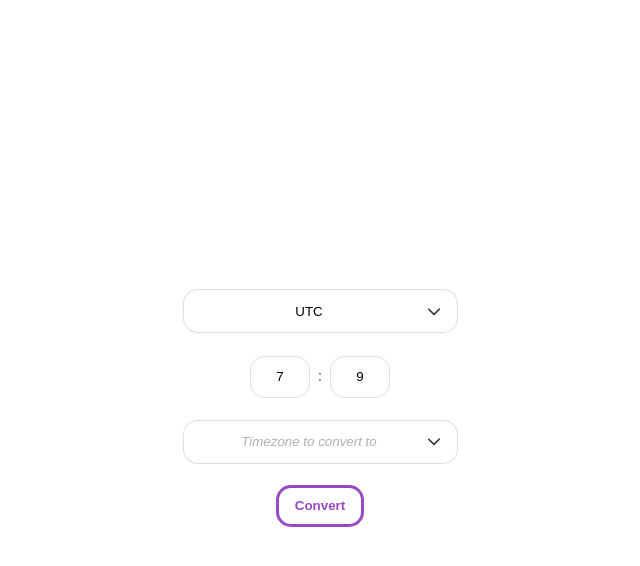
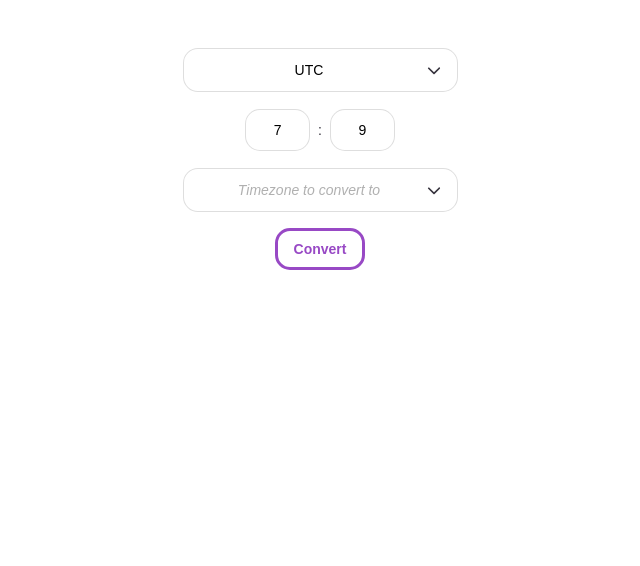
Before and after one commit to mbcha/timezone-converter, a Vue app: page / in a window 1280 px wide. Shown: the top 566 px of the page, without its empty margins (320-960 px from the left). Built offline with nearby package versions, Linux system fonts and the light colour scheme.

Commit message:
Fix style

```diff
--- a/index.html
+++ b/index.html
@@ -3,7 +3,7 @@
   <head>
     <meta charset="UTF-8">
     <link rel="icon" href="/favicon.ico">
-    <meta name="viewport" content="width=device-width, initial-scale=1.0">
+    <meta name="viewport" content="width=device-width, initial-scale=1, maximum-scale=1">
     <title>Vite App</title>
   </head>
   <body>
--- a/src/App.vue
+++ b/src/App.vue
@@ -34,16 +34,16 @@
         v-if="buttonIsClicked && !newTimeZone"
         :class="$style.warning"
       >
-        Select timezone to convert to
+        * Select timezone to convert to
       </p>
     </div>
     <Button @click="convertTime">
       Convert
     </Button>
-  </div>
-  <div :class="$style.convertedTimeContainer" v-if="convertedTime">
-    <p>Time in selected timezone:</p>
-    {{ convertedTime }}
+    <div :class="$style.convertedTimeContainer" v-if="convertedTime">
+      <p>Time in selected timezone:</p>
+      {{ convertedTime }}
+    </div>
   </div>
 </template>
 
@@ -97,12 +97,17 @@ export default {
 
 <style module lang="scss">
 .mainContainer {
+  padding-top: $spacing * 2;
   display: flex;
   flex-direction: column;
   align-items: center;
-  justify-content: space-evenly;
-  height: 35%;
+  justify-content: flex-start;
+  height: 100%;
   width: 100%;
+
+  & > * {
+    margin: calc($spacing / 2) 0;
+  }
 }
 
 .originalTimeContainer {
@@ -126,7 +131,7 @@ export default {
 }
 
 .timeDropdown {
-  width: 60px;
+  width: 65px;
   display: flex;
   flex-direction: column;
   align-items: center;
--- a/src/components/Button.vue
+++ b/src/components/Button.vue
@@ -25,5 +25,6 @@ export default defineComponent({
   color: $color-main;
   cursor: pointer;
   height: $input-height;
+  font-size: 14px;
 }
 </style>
--- a/src/components/Dropdown.vue
+++ b/src/components/Dropdown.vue
@@ -118,12 +118,18 @@ export default defineComponent({
     width: 100%;
     border: none;
     text-align: center;
+    font-family: 'Circular Std', sans-serif;
+    font-size: 14px;
 
     &::placeholder {
       color: $color-placeholder-text;
       font-style: italic;
       // safari
       line-height: normal;
+    }
+
+    &:focus::placeholder {
+      color: transparent;
     }
   }
 
--- a/src/components/Input.vue
+++ /dev/null
@@ -1,110 +0,0 @@
-<template>
-  <div :class="$style.base">
-    <div :class="$style.input"
-      v-click-outside="setNotTyping"
-    >
-      <input
-        :type="type"
-        v-model="localValue"
-        :placeholder="placeholder"
-        @input="onInput"
-        @click="onClick"
-      />
-    </div>
-    <BaseInnerDropdown
-      v-if="dropdownData.length"
-      v-show="isTyping"
-      v-model="localValue"
-      @select="setNotTyping"
-      :options="dropdownData"
-    />
-  </div>
-</template>
-
-<script lang="ts">
-import { defineComponent } from 'vue'
-import BaseInnerDropdown from './InnerDropdown.vue'
-
-export default defineComponent({
-  components: {
-    BaseInnerDropdown
-  },
-  props: {
-    type: {
-      type: String,
-      default: 'text'
-    },
-    placeholder: {
-      type: String,
-      default: null
-    },
-    dropdownData: {
-      type: Array,
-      default: () => ([])
-    },
-    modelValue: {
-      type: [String, Number],
-      default: null
-    }
-  },
-  emits: ['click', 'update:modelValue'],
-  data() {
-    return {
-      isTyping: false
-    }
-  },
-  computed: {
-    localValue: {
-      get(): string | number | undefined {
-        return this.modelValue
-      },
-      set(value: string): void {
-        this.$emit('update:modelValue', value)
-      }
-    },
-    uniqueId(): string {
-      const uid = Math.round(Math.random() * 100000).toString()
-      return `input-${uid}`
-    }
-  },
-  methods: {
-    onInput(): void {
-      this.setIsTyping(true)
-    },
-    onClick(): void {
-      this.setIsTyping(!this.isTyping)
-    },
-    setNotTyping() {
-      this.setIsTyping(false)
-    },
-    setIsTyping(value: boolean): void {
-      this.isTyping = value
-    }
-  }
-})
-</script>
-
-<style module lang="scss">
-.base {
-  position: relative;
-}
-
-.input {
-  @include input;
-  border: 1px solid $color-border-input;
-  padding: 0 $spacing;
-
-  input {
-    border: none;
-  }
-
-  textarea {
-    border: none;
-    margin: ($spacing / 2) 0;
-  }
-}
-
-.item {
-  @include floating-list-item;
-}
-</style>
```
